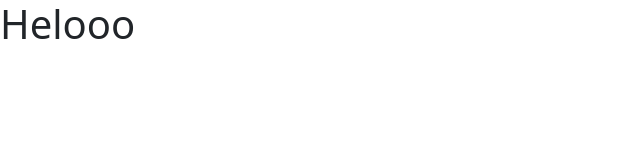
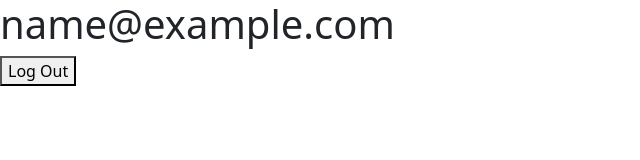
Before and after one commit to ghulamali17/Firebase-auth, a plain HTML site: page dashboard.html in a window 1280 px wide. Shown: the whole page, without its empty margins (0-640 px from the left). Drawn offline with nearby package versions, Linux system fonts and the light colour scheme; sample sign-in values are in the browser's storage.

Commit message:
Update dashboard.html

```diff
--- a/dashboard.html
+++ b/dashboard.html
@@ -7,7 +7,25 @@
     <link href="https://cdn.jsdelivr.net/npm/bootstrap@5.3.3/dist/css/bootstrap.min.css" rel="stylesheet" integrity="sha384-QWTKZyjpPEjISv5WaRU9OFeRpok6YctnYmDr5pNlyT2bRjXh0JMhjY6hW+ALEwIH" crossorigin="anonymous">
   </head>
   <body>
-  <h1>Helooo</h1>
+  <h1 id="email">Helooo</h1>
+  <button onclick="logOut()">Log Out</button>
+
+  <script>
+    let email=document.querySelector("#email")
+    // Check if user data exists
+    // Get local storage data
+let userData = JSON.parse(localStorage.getItem("userData"));
+if (userData) {
+  email.innerHTML=userData.email;
+
+} else {
+  window.location.replace("./index.html");
+}
+let logOut=()=>{
+  localStorage.removeItem("userData")
+  window.location.replace("./index.html");
+}
+  </script>
     <script src="https://cdn.jsdelivr.net/npm/bootstrap@5.3.3/dist/js/bootstrap.bundle.min.js" integrity="sha384-YvpcrYf0tY3lHB60NNkmXc5s9fDVZLESaAA55NDzOxhy9GkcIdslK1eN7N6jIeHz" crossorigin="anonymous"></script>
   </body>
 </html>
```
